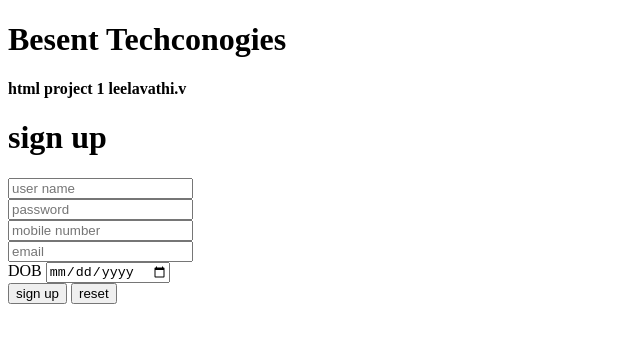
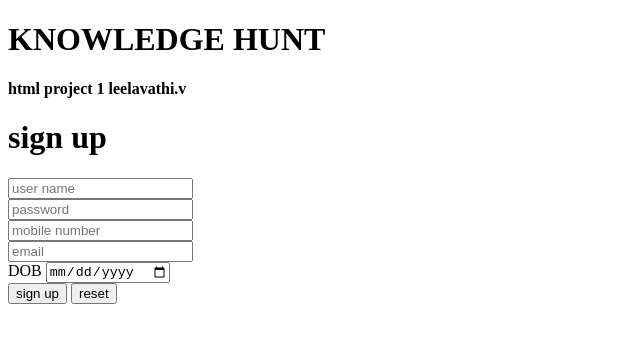
Before and after one commit to leelsony/knowledgehuntgithub.io, a plain HTML site: page index.html in a window 1280 px wide. Shown: the whole page, without its empty margins (0-640 px from the left). Drawn offline with Linux system fonts and the light colour scheme.

Commit message:
Update index.html

```diff
--- a/index.html
+++ b/index.html
@@ -3,12 +3,12 @@
 <head>
     <meta charset="UTF-8">
     <meta name="viewport" content="width=device-width, initial-scale=1.0">
-    <title>besent</title>
+    <title>knowledge hunt</title>
 </head>
 <body>
     <form action="pg1pro.html" method="get">
 
-        <h1>Besent Techconogies</h1>
+        <h1>KNOWLEDGE HUNT</h1>
     <h4>html project 1 leelavathi.v</h4>
     <h1>sign up</h1>
 <div>
```
